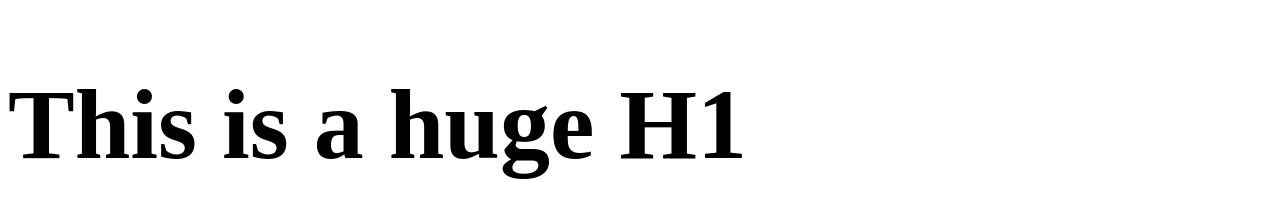
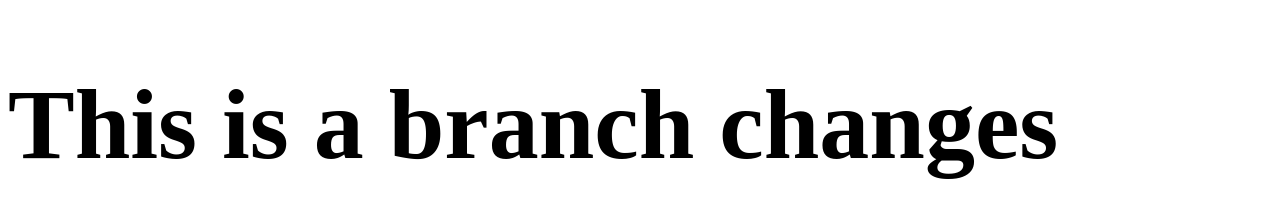
Before and after one commit to rohanbagel/FSD_test, a plain HTML site: page index.html in a window 1280 px wide. Drawn offline with Linux system fonts and the light colour scheme.

Commit message:
changes made on branch made1

```diff
--- a/index.html
+++ b/index.html
@@ -11,6 +11,6 @@
     </style>
 </head>
 <body>
-    <h1>This is a huge H1</h1>
+    <h1>This is a branch changes</h1>
 </body>
 </html>
```
